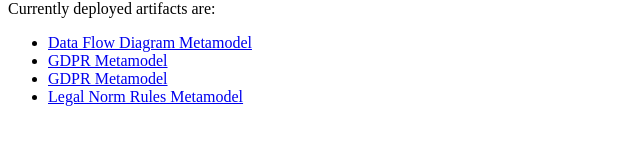
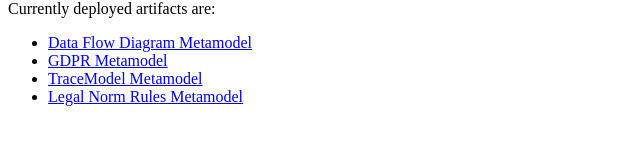
Before and after one commit to Model-Based-Data-Protection-Assessments/updatesite, a plain HTML site: page nightly/index.html in a window 1280 px wide. Shown: the part 120-264 px from the top of the page, 0-640 px from the left. Drawn offline with Linux system fonts and the light colour scheme.

Commit message:
Fix typo

```diff
--- a/nightly/index.html
+++ b/nightly/index.html
@@ -8,6 +8,6 @@ Currently deployed artifacts are:
 <ul>
   <li><a href=https://model-based-data-protection-assessments.github.io/updatesite/nightly/dfd-metamodel>Data Flow Diagram Metamodel</a></li>
   <li><a href=https://model-based-data-protection-assessments.github.io/updatesite/nightly/gdpr-metamodel>GDPR Metamodel</a></li>
- <li><a href=https://model-based-data-protection-assessments.github.io/updatesite/nightly/tracemodel-metamodel>GDPR Metamodel</a></li>
+ <li><a href=https://model-based-data-protection-assessments.github.io/updatesite/nightly/tracemodel-metamodel>TraceModel Metamodel</a></li>
   <li><a href=https://model-based-data-protection-assessments.github.io/updatesite/nightly/legalnormrules-metamodel>Legal Norm Rules Metamodel</a></li>
 </ul>
```
